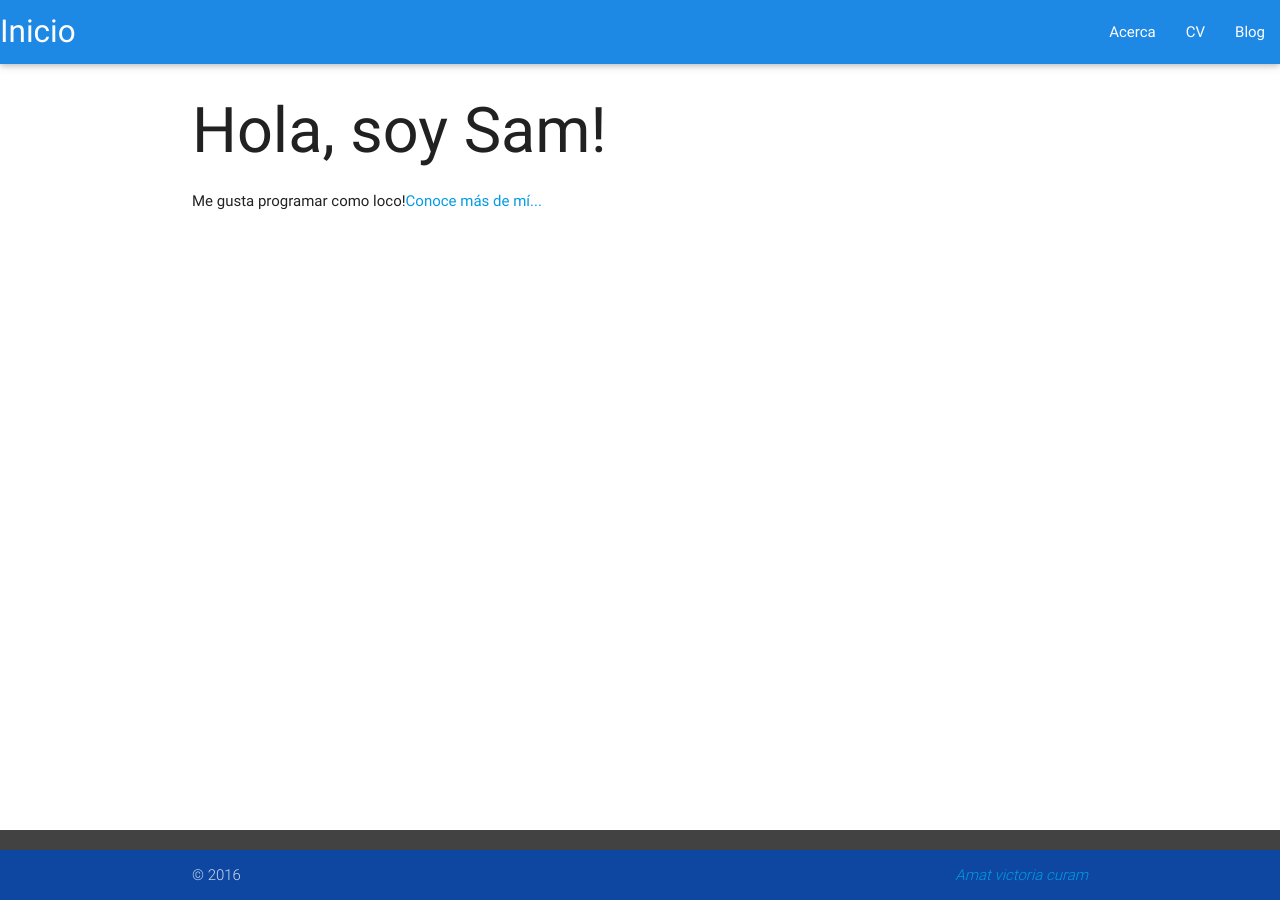
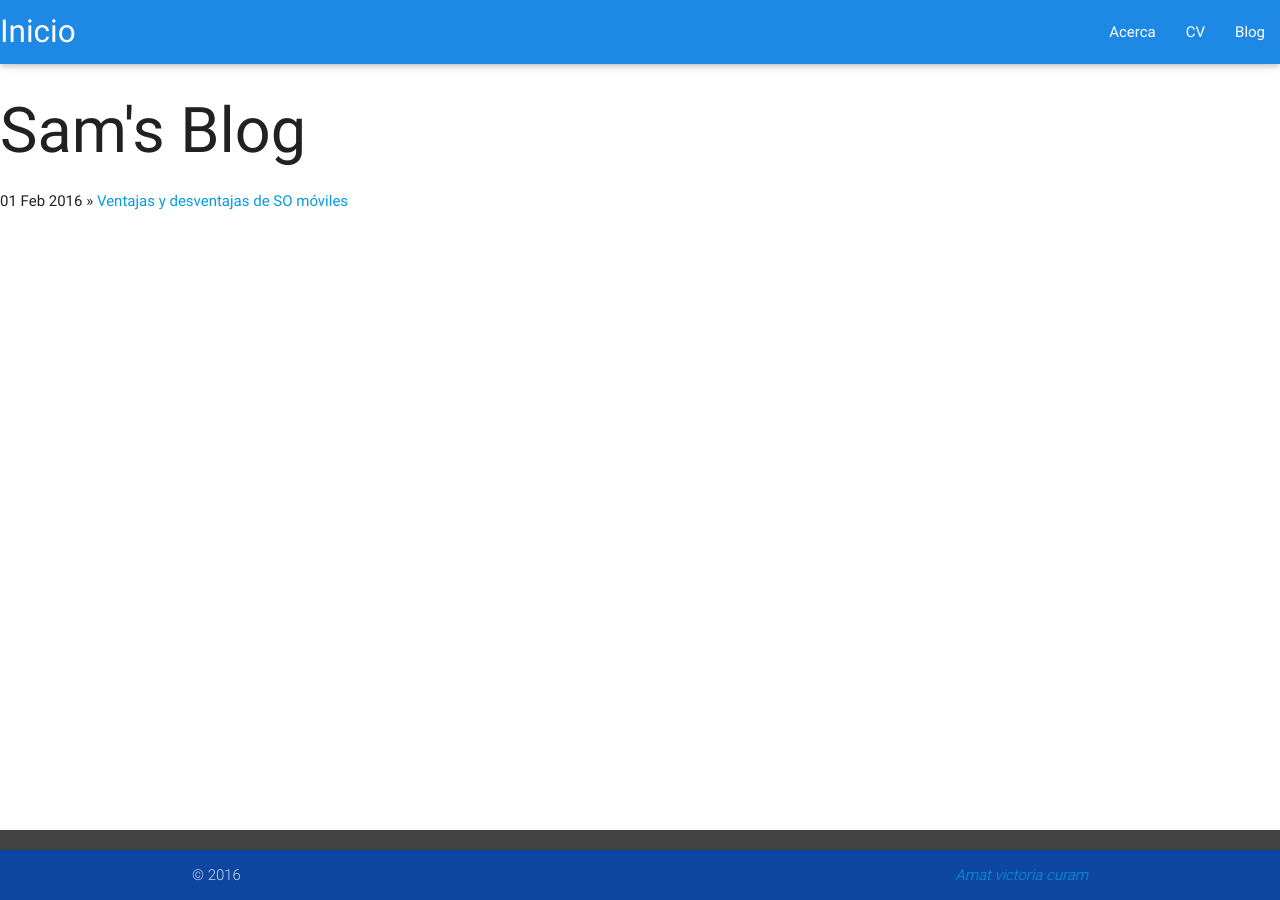
Before and after one commit to const3/const3.github.io, a Jekyll site: the page built from blog.html, in a window 1280 px wide. Built offline with Jekyll 4.4.1, drawn with Linux system fonts in a browser that asks for light colours; nearby versions of some CDN libraries.

Commit message:
Update blog.html

```diff
--- a/blog.html
+++ b/blog.html
@@ -1,8 +1,11 @@
 ---
 layout: default
-title: BLog
+title: Sam's Blog
 ---
-<div class="container">
-	<h1>Hola, soy Sam!</h1>
-	<p>Me gusta programar como loco!<a href="/about">Conoce más de mí...</a></p>
-</div>
+	<h1>{{ page.title }}</h1>
+	<ul>
+
+	  {% for post in site.posts %}
+	    <li><span>{{ post.date | date_to_string }}</span> » <a href="{{ post.url }}" title="{{ post.title }}">{{ post.title }}</a></li>
+	  {% endfor %}
+	</ul>
```
